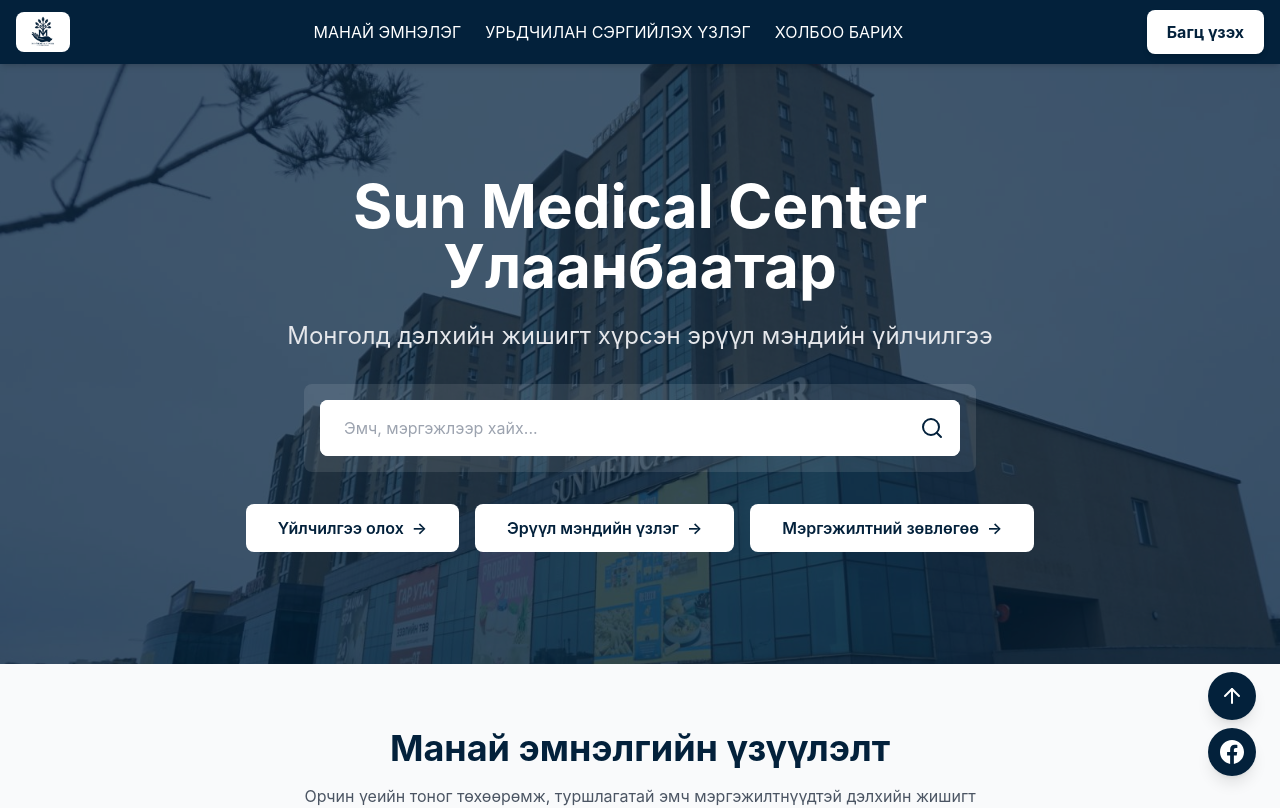
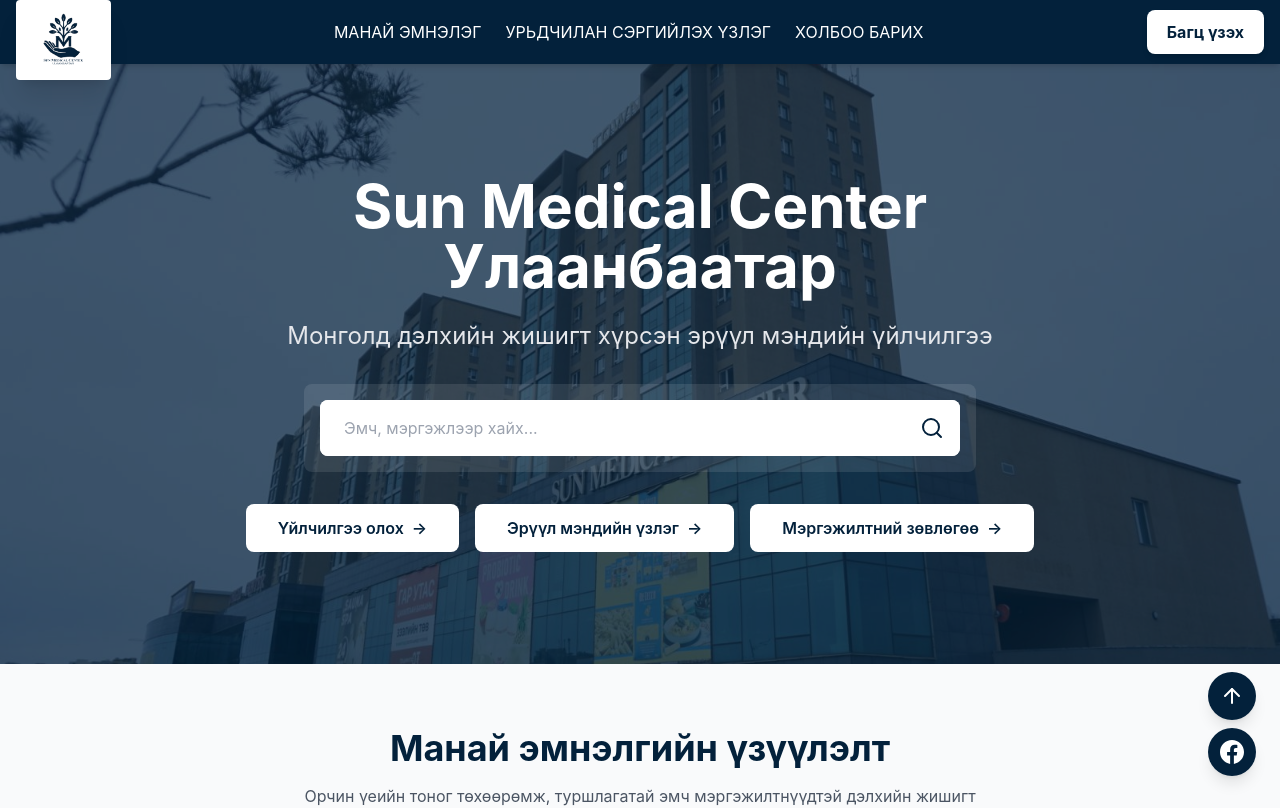
Before and after one commit to Deltasoftmn/Sunmedical, a Next.js app: page / in a window 1280 px wide. Shown: the top 808 px of the page. Built offline with nearby package versions, Linux system fonts and the light colour scheme.

Commit message:
Update Navigation.tsx

```diff
--- a/components/Navigation.tsx
+++ b/components/Navigation.tsx
@@ -14,26 +14,26 @@
   const link = (hash: string) => (isBagts ? `/${hash}` : hash)
 
   return (
-    <nav className="bg-primary-blue text-white sticky top-0 z-50 shadow-md">
-      <div className="container mx-auto px-4">
-        <div className="flex items-center justify-between h-16">
-          {/* Logo - Left */}
-          <div className="flex items-center flex-shrink-0">
+    <nav className="bg-primary-blue text-white sticky top-0 z-50 shadow-md overflow-visible">
+      <div className="container mx-auto px-4 overflow-visible">
+        <div className="flex items-center justify-between h-16 overflow-visible">
+          {/* Logo - Left, enlarged, rectangular border, hanging from header */}
+          <div className="flex items-center flex-shrink-0 self-start">
             <a href="/" className="flex items-center">
               {!logoError ? (
-                <div className="relative h-10 w-auto bg-white rounded-lg px-2 py-1 flex items-center">
+                <div className="h-20 flex items-center justify-center bg-white border-2 border-white rounded px-3 py-2 shadow-xl">
                   <Image
                     src="/logo.png"
                     alt="Sun Medical Center Logo"
-                    width={120}
-                    height={40}
-                    className="h-8 w-auto object-contain"
+                    width={180}
+                    height={64}
+                    className="h-14 w-auto object-contain"
                     priority
                     onError={() => setLogoError(true)}
                   />
                 </div>
               ) : (
-                <div className="text-xl md:text-2xl font-bold">
+                <div className="h-20 flex items-center justify-center border-2 border-white rounded px-4 py-2 text-xl md:text-2xl font-bold">
                   <span className="text-white">SUN MEDICAL</span>
                   <span className="ml-2 text-xs md:text-sm text-gray-300">CENTER</span>
                 </div>
```
